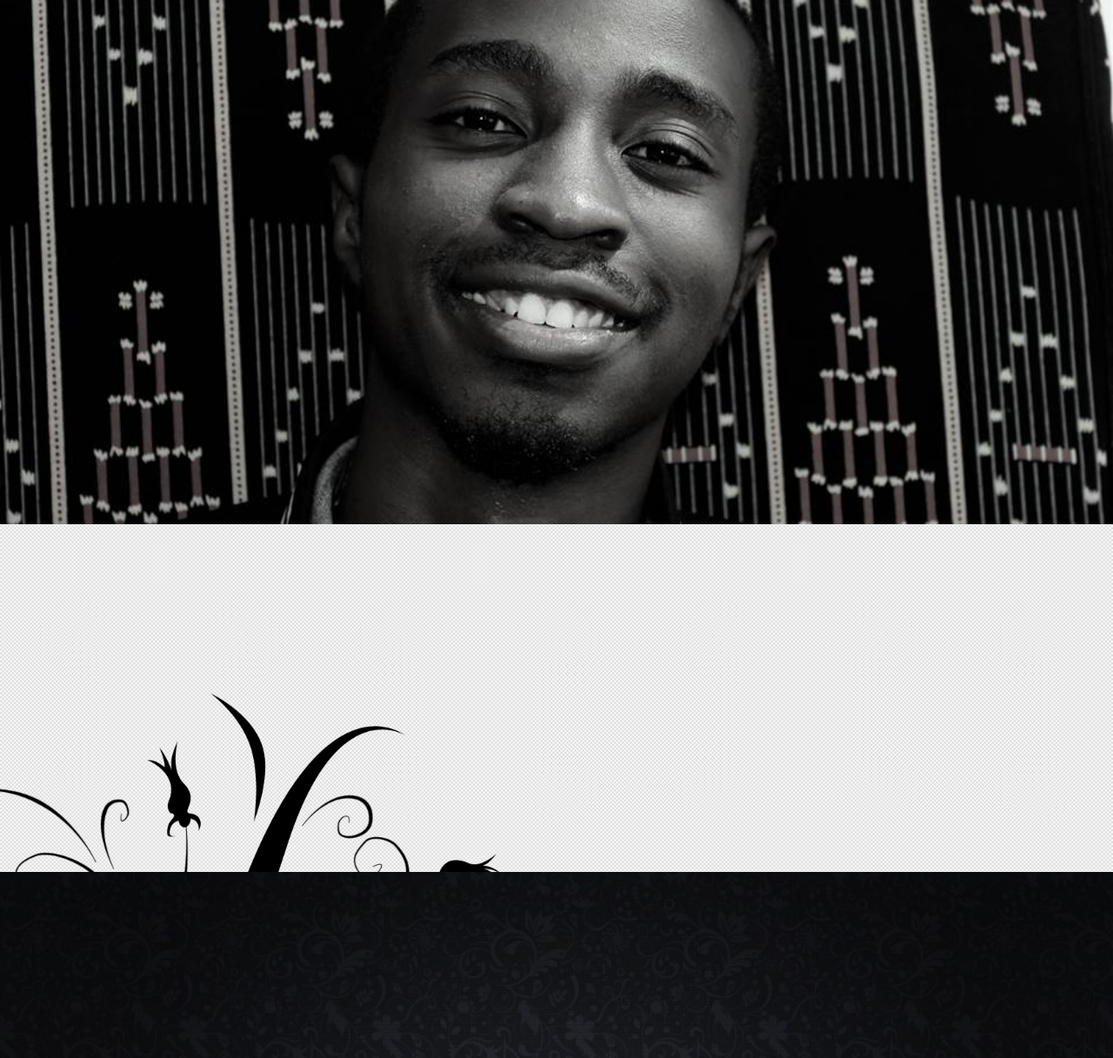
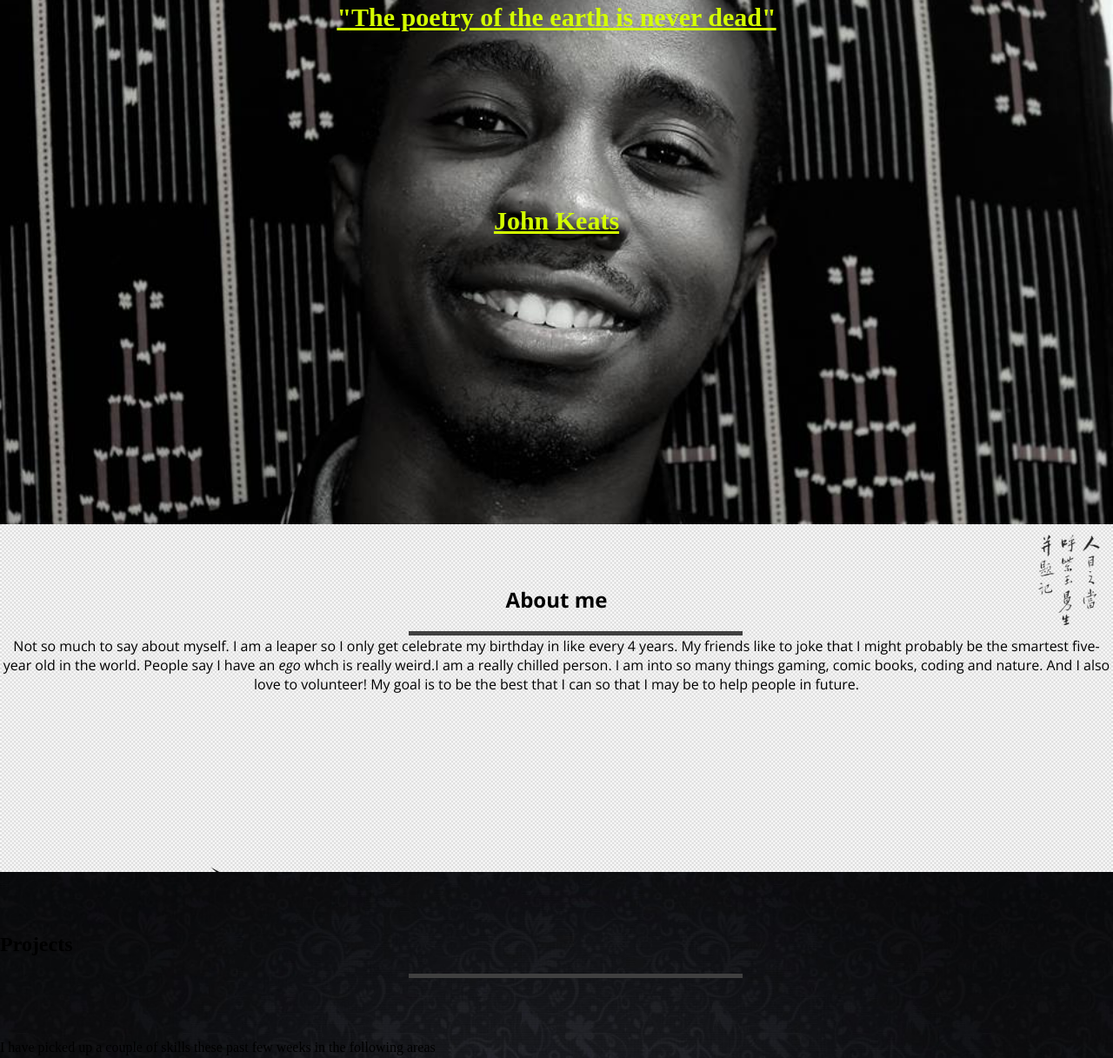
Before and after one commit to kurosakiaduma/land, a plain HTML site: page index.html in a window 1280 px wide. Shown: the part 197-1414 px from the top of the page at 87% size. Drawn offline with nearby package versions, Linux system fonts and the light colour scheme.

Commit message:
add content to the bio section

```diff
--- a/css/style.css
+++ b/css/style.css
@@ -39,15 +39,40 @@ a{
 
 .sectHome {
     background-image: url("../img/header.jpg");
+    text-align: center;
     background-size: cover;
     overflow: hidden;
+}
+
+
+p.quote{
+    color: rgb(212, 255, 0);
+    text-decoration: underline;
+    font-weight: bold;
+    font-size: 30px;
+    margin-top: 200px;
 }
 
 .sectAbout {
     background-image: url("../img/s2.png");
     background-size: cover;
     overflow: hidden;
-    background-position: center;
+    text-align: center;
+    font-family: 'Open Sans', 'Helvetica Neue', Arial, sans-serif;
+}
+
+.aboutme{
+    margin-top: 70px;
+}
+
+hr{
+    width: 30%;
+    margin-left: 470px;
+    display: block;
+    height: 1px;
+    border: 0;
+    border-top: 5px solid rgb(64, 64, 64);
+    padding: 0;
 }
 
 .sectProjects {
--- a/index.html
+++ b/index.html
@@ -4,24 +4,44 @@
 <head>
     <meta charset="utf-8">
     <link href="css/style.css" rel="stylesheet" type="text/css">
-    <meta charset="utf-8">
     <meta http-equiv="X-UA-Compatible" content="IE=edge">
     <meta name="viewport" content="width=device-width, initial-scale=1">
+    <link href='https://fonts.googleapis.com/css?family=Open+Sans:300italic,400italic,600italic,700italic,800italic,400,300,600,700,800' rel='stylesheet' type='text/css'>
+    <link href='https://fonts.googleapis.com/css?family=Merriweather:400,300,300italic,400italic,700,700italic,900,900italic' rel='stylesheet' type='text/css'>
     <title>Teejay:The Gaming Connosieur</title>
 </head>
 
 <body>
 
-<nav>
-<a  href="#home">HOME</a>
-<a  href="#about">About</a>
-<a  href="#projects">Projects</a>
-<a  href="#contact">Contact me</a>
-</nav>
-<div class="sect sectHome" id="home"></div>
-<div class="subSection sectAbout" id="about"></div>
-<div class="sect sectProjects" id="projects"></div>
-<div class="subSection sectContact" id="contact"></div>
+    <nav>
+        <a href="#home">HOME</a>
+        <a href="#about">About</a>
+        <a href="#projects">Projects</a>
+        <a href="#contact">Contact me</a>
+    </nav>
+    <div class="sect sectHome" id="home">
+
+        <p class="quote">"The poetry of the earth is never dead"</p>
+        <p class="quote">John Keats</p>
+
+    </div>
+    <div class="subSection sectAbout" id="about">
+        <h2 class="aboutme">About me</h2>
+        <hr>
+        <p class="about me">Not so much to say about myself. I am a leaper so I only get celebrate my birthday in like every 4 years. My friends like to joke that I might probably be the smartest five-year old in the world. People say I have an <em>ego</em> whch is really
+            weird.I am a really chilled person. I am into so many things gaming, comic books, coding and nature. And I also love to volunteer! My goal is to be the best that I can so that I may be to help people in future.</p>
+
+    </div>
+
+    <div class="sect sectProjects" id="projects">
+        <h2 class="aboutme">Projects</h2>
+        <hr>
+        <p class="aboutme">I have picked up a couple of skills these past few weeks in the following areas</p>
+
+
+
+    </div>
+    <div class="subSection sectContact" id="contact"></div>
 
 
 </body>
```
